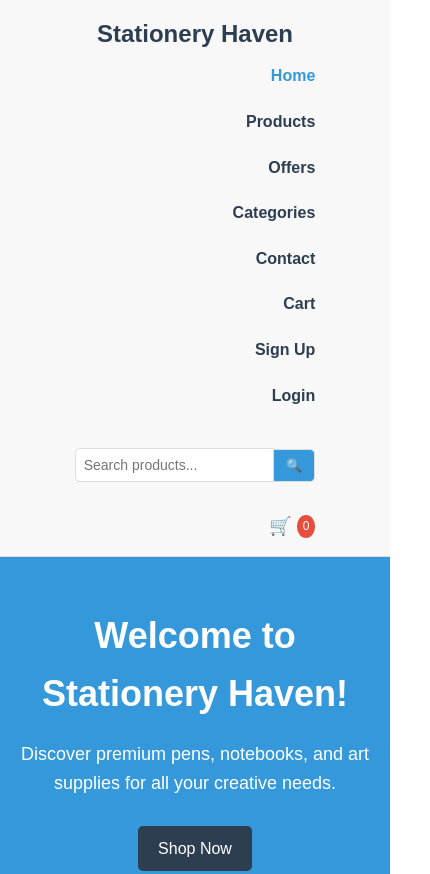
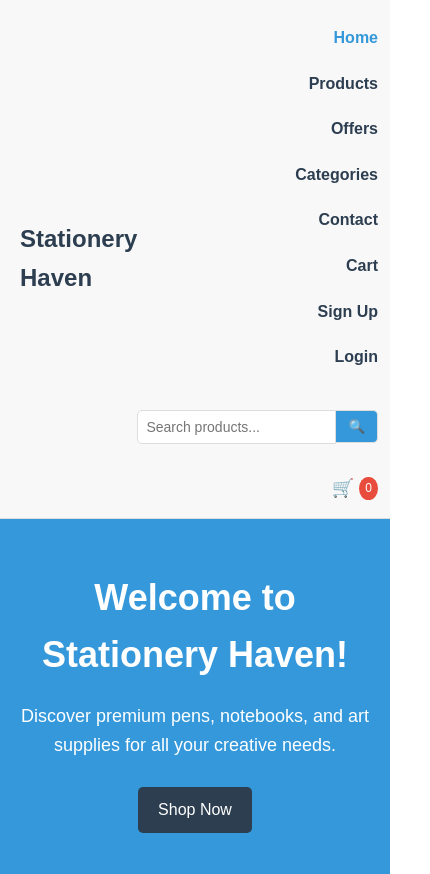
Before and after one commit to AbdelrahmanElghandour/stationery, a plain HTML site: page index.html in a window 390 px wide. Shown: the top 874 px of the page, 430 px wide, since content can reach past the window. Drawn offline with Linux system fonts and the light colour scheme.

Commit message:
Update styles.css

```diff
--- a/styles.css
+++ b/styles.css
@@ -459,7 +459,7 @@ body {
 }
 
 .product-card {
-  position: relative;
+  position:relative;
 }
 
 .badge {
@@ -866,29 +866,10 @@ footer {
   .main-content {
     flex-direction: column;
   }
-  .sidebar{
-    position: absolute;
-    left: 0;
-    top: 0;
-    width: 200px;
-    background: #eee;
+  .sidebar,
+  .product-grid {
+    width: 100%;
   }
-  .product-grid {
-    width: 80%;
-  }
-  .navbar {
-  background-color: #f8f8f8;
-  padding: 15px 20px;
-  display: flex;
-  flex-direction: column;
-  justify-content: space-between;
-  align-items: center;
-  position: sticky;
-  top: 0;
-  z-index: 100;
-  border-bottom: 1px solid #ddd;
-    flex-wrap: wrap;
-}
   .nav-container {
     flex-direction: column;
     align-items: flex-end;
```
